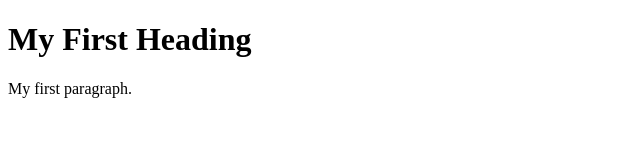
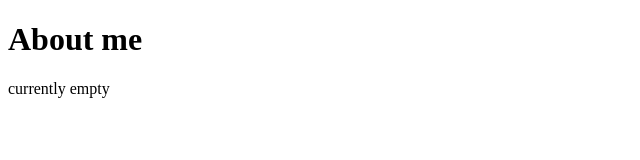
Before and after one commit to RohithKarthikeyan/RohithKarthikeyan.github.io, a plain HTML site: page index.html in a window 1280 px wide. Shown: the whole page, without its empty margins (0-640 px from the left). Drawn offline with Linux system fonts and the light colour scheme.

Commit message:
added title

```diff
--- a/index.html
+++ b/index.html
@@ -1,9 +1,12 @@
 <!DOCTYPE html>
 <html>
-<body>
+  <head>
+    <title>Rohith's Webpage</title>
+  </head>
+  <body>
 
-<h1>My First Heading</h1>
-<p>My first paragraph.</p>
+<h1>About me</h1>
+<p>currently empty</p>
 
-</body>
+  </body>
 </html>
```
